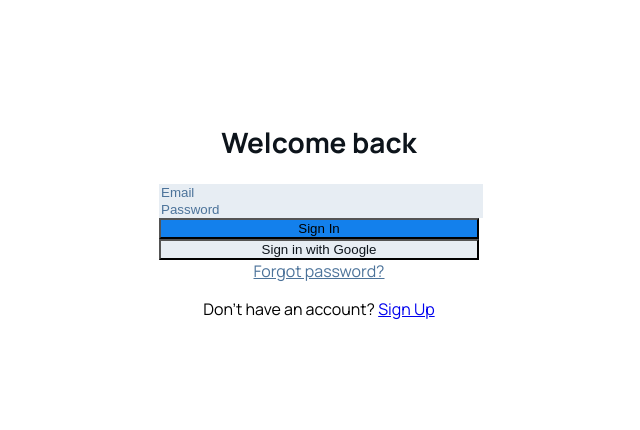
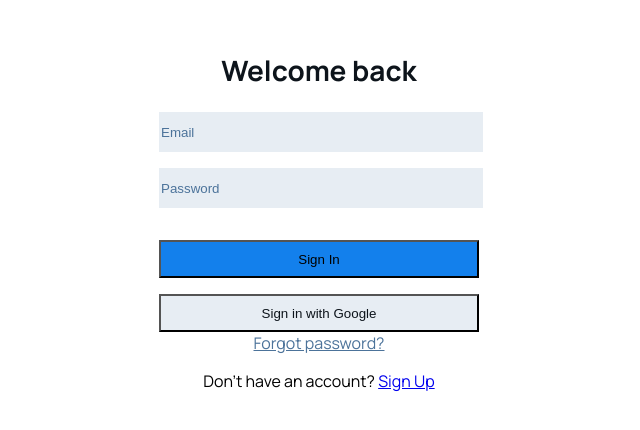
Before and after one commit to xofError/FlowDock, a React (Vite) app in the folder frontend/frontend/: page /verify-email#/login in a window 1280 px wide. Shown: the part 182-612 px from the top of the page, without its empty margins (321-961 px from the left). Built offline with nearby package versions, Linux system fonts and the light colour scheme; a web font is replaced by a local one.

Commit message:
enhanced looks for Login Page

```diff
--- a/frontend/frontend/src/pages/Login.jsx
+++ b/frontend/frontend/src/pages/Login.jsx
@@ -1,11 +1,31 @@
 import { Link } from "react-router-dom";
+import { useState } from "react";
 import MainLayout from "../layout/MainLayout.jsx";
-import "../resources/fonts/fonts.css";
 
 export default function Login() {
+  const [email, setEmail] = useState("");
+  const [password, setPassword] = useState("");
+  const [isLoading, setIsLoading] = useState(false);
+  const [isGoogleLoading, setIsGoogleLoading] = useState(false);
+
+  const handleSignIn = (e) => {
+    e.preventDefault();
+    setIsLoading(true);
+    console.log("Sign In clicked", { email, password });
+    // Simulate backend delay
+    setTimeout(() => setIsLoading(false), 2000);
+  };
+
+  const handleGoogleSignIn = () => {
+    setIsGoogleLoading(true);
+    console.log("Google Sign In clicked");
+    // Simulate backend delay
+    setTimeout(() => setIsGoogleLoading(false), 2000);
+  };
+
   return (
     <MainLayout>
-      <div className="flex flex-col gap-6 pb-10 font-custom w-full max-w-[320px] mx-auto">
+      <div className="flex flex-col gap-8 pb-10 w-full max-w-sm mx-auto">
 
         {/* Heading */}
         <h2 className="text-[#0d141b] text-[28px] font-bold leading-tight text-center pt-4">
@@ -13,35 +33,48 @@ export default function Login() {
         </h2>
 
         {/* Form */}
-        <form className="flex flex-col gap-5 px-2" onSubmit={(e) => e.preventDefault()}>
+        <form className="flex flex-col px-2" onSubmit={handleSignIn}>
           <input
             name="email"
             type="email"
             placeholder="Email"
-            className="w-full rounded-lg bg-[#e7edf3] h-14 px-4 text-[#0d141b] placeholder:text-[#4c739a] text-base focus:outline-none border-none"
+            value={email}
+            onChange={(e) => setEmail(e.target.value)}
+            disabled={isLoading || isGoogleLoading}
+            style={{ height: "38px", marginBottom: "16px" }}
+            className="w-full rounded-lg bg-[#e7edf3] px-4 text-[#0d141b] placeholder:text-[#4c739a] text-base focus:outline-none border-none disabled:opacity-50"
           />
 
           <input
             name="password"
             type="password"
             placeholder="Password"
-            className="w-full rounded-lg bg-[#e7edf3] h-14 px-4 text-[#0d141b] placeholder:text-[#4c739a] text-base focus:outline-none border-none"
+            value={password}
+            onChange={(e) => setPassword(e.target.value)}
+            disabled={isLoading || isGoogleLoading}
+            style={{ height: "38px", marginBottom: "32px" }}
+            className="w-full rounded-lg bg-[#e7edf3] px-4 text-[#0d141b] placeholder:text-[#4c739a] text-base focus:outline-none border-none disabled:opacity-50"
           />
 
           {/* Buttons with proper gap */}
-          <div className="flex flex-col gap-4 mt-2">
+          <div className="flex flex-col">
             <button
               type="submit"
-              className="h-14 w-full rounded-lg bg-[#1380ec] text-white text-lg font-bold"
+              disabled={isLoading || isGoogleLoading}
+              style={{ height: "38px", marginBottom: "16px", opacity: isLoading ? 0.7 : 1 }}
+              className="w-full rounded-lg bg-[#1380ec] text-white text-lg font-bold flex items-center justify-center transition-all"
             >
-              Sign In
+              {isLoading ? "Signing In..." : "Sign In"}
             </button>
 
             <button
               type="button"
-              className="h-14 w-full rounded-lg bg-[#E7EDF3] text-[#0D141B] text-lg font-bold"
+              onClick={handleGoogleSignIn}
+              disabled={isLoading || isGoogleLoading}
+              style={{ height: "38px", opacity: isGoogleLoading ? 0.7 : 1 }}
+              className="w-full rounded-lg bg-[#E7EDF3] text-[#0D141B] text-lg font-bold flex items-center justify-center transition-all"
             >
-              Sign in with Google
+              {isGoogleLoading ? "Signing In..." : "Sign in with Google"}
             </button>
           </div>
         </form>
```
